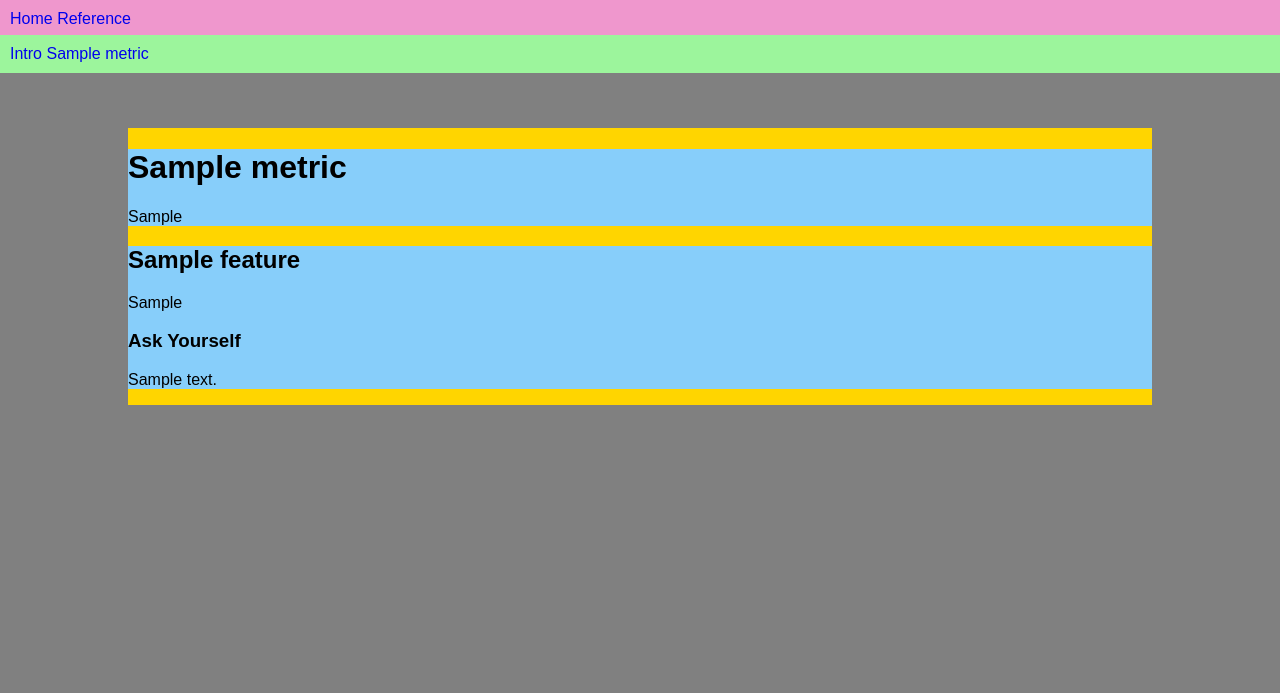
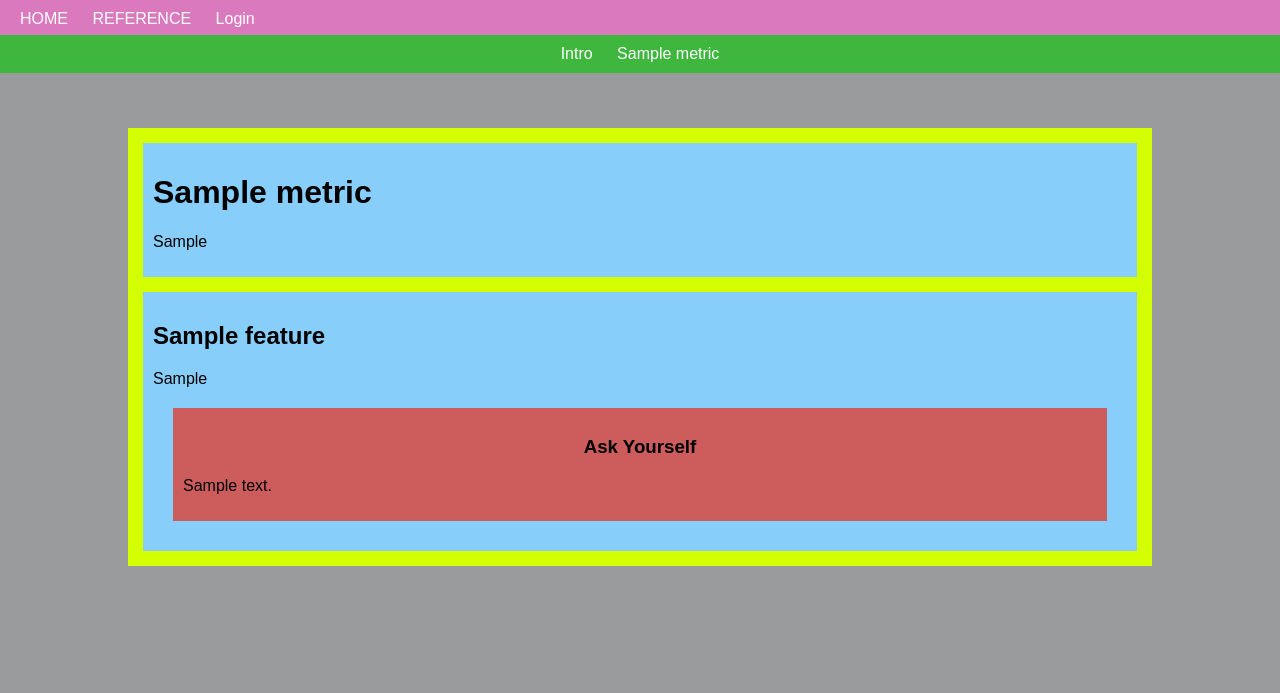
Before and after one commit to michelleyun98/glossapp, a Django app: page /glossary/metric/1 in a window 1280 px wide. Shown: the top 693 px of the page. Run offline with Django 4.2, Linux system fonts and the light colour scheme; tables that the repository leaves empty hold one stand-in row (values such as "Sample post").

Commit message:
add authorization views

```diff
--- a/glossapp/settings.py
+++ b/glossapp/settings.py
@@ -35,13 +35,15 @@ ALLOWED_HOSTS = []
 # Application definition
 
 INSTALLED_APPS = [
+    'glossary',
     'django.contrib.admin',
     'django.contrib.auth',
     'django.contrib.contenttypes',
     'django.contrib.sessions',
     'django.contrib.messages',
     'django.contrib.staticfiles',
-    'glossary.apps.GlossaryConfig',
+
+
 ]
 
 MIDDLEWARE = [
@@ -133,3 +135,5 @@ DEFAULT_AUTO_FIELD = 'django.db.models.BigAutoField'
 
 MEDIA_ROOT = os.path.join(BASE_DIR, 'glossary/media')
 MEDIA_URL = 'media/'
+
+LOGIN_REDIRECT_URL = '/'
--- a/glossapp/urls.py
+++ b/glossapp/urls.py
@@ -33,3 +33,7 @@ urlpatterns += [
 ]
 urlpatterns += static(settings.STATIC_URL, document_root=settings.STATIC_ROOT)
 urlpatterns += static(settings.MEDIA_URL, document_root=settings.MEDIA_ROOT)
+
+urlpatterns += [
+    path('accounts/', include('django.contrib.auth.urls')),
+]
--- a/glossary/static/css/style.css
+++ b/glossary/static/css/style.css
@@ -7,16 +7,29 @@ body {
     margin: 0;
     display: flex;
     flex-direction: column;
-    background-color: grey;
+    background-color: rgb(154, 155, 156);
 }
 
 #wrap {
     margin: 10%;
-    background-color: rgb(255, 213, 0);
+    background-color: rgb(212, 255, 0);
 
 }
 .container {
     background-color: lightskyblue;
+    padding: 10px;
+    margin: 15px;
+}
+
+#inside {
+    background-color: indianred;
+    margin: 20px;
+    padding: 10px;
+}
+
+#inside h3 {
+
+    text-align: center;
 
 }
 ul {
@@ -27,15 +40,22 @@ ul {
 }
 #primary-navigation, #secondary-navigation {
     width: 100%;
-    background-color: rgb(239, 151, 205);
+    background-color: rgb(218, 121, 190);
     top: 0;
     padding: 10px;
 
 }
 #secondary-navigation {
    margin-top: 35px;
-   background-color: rgb(156, 245, 156)
+   background-color: rgb(63, 183, 63);
+   text-align: center;
 }
 #primary-navigation li, #secondary-navigation li{
-    display: inline;
+    display: inline-block;
 }
+
+
+.nav-link a {
+    color: rgb(255, 255, 255);
+    padding: 10px;
+}
--- a/glossary/templates/base.html
+++ /dev/null
@@ -1,50 +0,0 @@
-<!DOCTYPE html>
-{% load static %}
-<html lang="en">
-  <head>
-    {% block stylesheet %}
-    <link rel="stylesheet" href="{% static "css/style.css" %}">
-    {% endblock %}
-    <title>Glossary
-      {% block title %}{% endblock %}
-    </title>
-  </head>
-  <body>
-    {% block topbar %}
-        <!-- default navbar-->
-        <nav aria-labelledby="primary-navigation">
-            <ul id="primary-navigation">
-                <li>
-                    <a href="/">Home</a>
-                </li>
-                <li>
-                    <a href="{{ intro.get_absolute_url }}">Reference</a>
-                </li>
-                {% if user.is_superuser %}
-                <li>
-                    <a href="{% url 'admin:index' %}">Admin</a>
-                </li>
-                {% endif %}
-            </ul>
-        </nav>
-    {% endblock topbar %}
-    {% block sidebar %}
-    <nav aria-labelledby="secondary-navigation">
-      <ul id="secondary-navigation">
-          <li>
-              <a href="{{ intro.get_absolute_url }}">Intro</a>
-          </li>
-          {% for name in metrics %}
-          <li>
-              <a href="{{ name.get_absolute_url }}">{{ name }}</a>
-          </li>
-          {% endfor %}
-      </ul>
-  </nav>
-    {% endblock sidebar %}
-
-    {% block content %}
-    <!-- default content text (typically empty) -->
-    {% endblock content %}
-  </body>
-</html>
--- /dev/null
+++ b/glossary/templates/base_glossary.html
@@ -0,0 +1,59 @@
+<!DOCTYPE html>
+{% load static %}
+<html lang="en">
+  <head>
+    {% block stylesheet %}
+    <link rel="stylesheet" href="{% static "css/style.css" %}">
+    {% endblock %}
+    <title>Glossary
+      {% block title %}{% endblock %}
+    </title>
+  </head>
+  <body>
+    {% block topbar %}
+        <!-- default navbar-->
+        <nav aria-labelledby="primary-navigation">
+            <ul id="primary-navigation">
+                <li class="nav-link">
+                    <a href="/">HOME</a>
+                </li>
+                <li class="nav-link">
+                    <a href="{{ intro.get_absolute_url }}">REFERENCE</a>
+                </li>
+                {% if user.is_authenticated %}
+                <li class="nav-link">
+                  <a href={% url 'logout'%}>Logout</a>
+              </li>
+                {% else %}
+                <li class="nav-link">
+                  <a href={% url 'login'%}>Login</a>
+              </li>
+              {% endif %}
+                {% if user.is_superuser %}
+                <li class="nav-link">
+                    <a href="{% url 'admin:index' %}">ADMIN</a>
+                </li>
+                {% endif %}
+            </ul>
+        </nav>
+    {% endblock topbar %}
+    {% block sidebar %}
+      <nav aria-labelledby="secondary-navigation">
+        <ul id="secondary-navigation">
+            <li class="nav-link">
+                <a href="{{ intro.get_absolute_url }}">Intro</a>
+            </li>
+            {% for name in metrics %}
+            <li class="nav-link">
+                <a href="{{ name.get_absolute_url }}">{{ name }}</a>
+            </li>
+
+            {% endfor %}
+        </ul>
+     </nav>
+    {% endblock sidebar %}
+    {% block content %}
+    <!-- default content text (typically empty) -->
+    {% endblock content %}
+  </body>
+</html>
--- a/glossary/templates/glossary/index.html
+++ b/glossary/templates/glossary/index.html
@@ -1,4 +1,4 @@
-{% extends "base.html" %}
+{% extends "base_glossary.html" %}
 {% block sidebar %}{% endblock sidebar %}
 {% block content %}
 <div id="wrap">
--- a/glossary/templates/glossary/metric_detail.html
+++ b/glossary/templates/glossary/metric_detail.html
@@ -1,8 +1,9 @@
-{% extends "base.html" %}
+{% extends "base_glossary.html" %}
 {% load static %}
 
 
 {% block title %}- {{ metric.name }}{% endblock title %}
+
 {% block content %}
 
 <div id="wrap">
--- a/glossary/templates/glossary/metric_intro.html
+++ b/glossary/templates/glossary/metric_intro.html
@@ -1,4 +1,4 @@
-{% extends "base.html" %}
+{% extends "base_glossary.html" %}
 {% load static %}
 
 {% block content %}
--- /dev/null
+++ b/glossary/templates/registration/logged_out.html
@@ -0,0 +1,6 @@
+{% extends "base_accounts.html" %}
+
+{% block content %}
+  <p>Logged out!</p>
+  <a href="{% url 'login'%}">Click here to login again.</a>
+{% endblock %}
--- a/glossary/urls.py
+++ b/glossary/urls.py
@@ -5,9 +5,8 @@ urlpatterns = [
     path('', views.index, name='index'),
     path('metric/<int:primary_key>', views.metric_detail_view, name='metric-detail'),
     path('metrics/', views.metric_intro_view, name='metric-intro')
+
 ]
-# Add Django site authentication urls (for login, logout, password management)
-
 urlpatterns += [
-    path('accounts/', include('django.contrib.auth.urls')),
+    path('register/', views.register, name='register')
 ]
--- a/glossary/views.py
+++ b/glossary/views.py
@@ -1,6 +1,10 @@
-from django.shortcuts import render
+from django.shortcuts import render, redirect
 from django.http import HttpResponse, Http404
 from .models import Metric, Intro
+from .forms import RegisterForm
+from django.contrib import messages
+from django.contrib.auth.models import User
+
 
 # Create your views here.
 def index(request):
@@ -30,3 +34,15 @@ def metric_detail_view(request, primary_key):
         raise Http404(' does not exist')
 
     return render(request, 'glossary/metric_detail.html', context=context)
+
+def register(request):
+    if request.method == "POST":
+        form = RegisterForm(request.POST)
+        if form.is_valid():
+            user = form.save()
+
+            return redirect('login')
+    else:
+        form = RegisterForm()
+
+    return render(request, 'registration/register.html', {"form" : form})
```
Also changed, not shown: glossary/admin.py (+7 -5 lines), glossary/forms.py (added, +9 -0 lines), glossary/static/css/style_accounts.css (added, +18 -0 lines), glossary/templates/base_accounts.html (added, +22 -0 lines), glossary/templates/registration/login.html (added, +35 -0 lines), glossary/templates/registration/register.html (added, +32 -0 lines).
